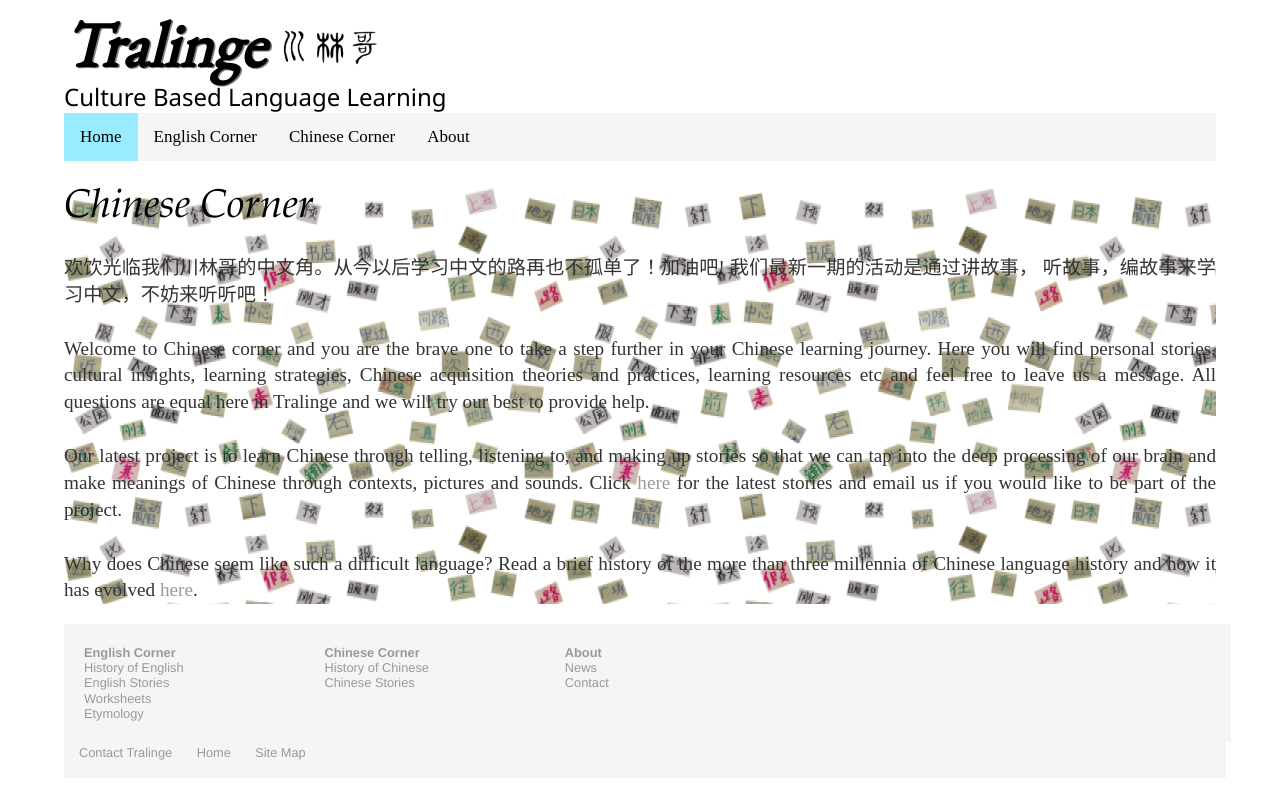
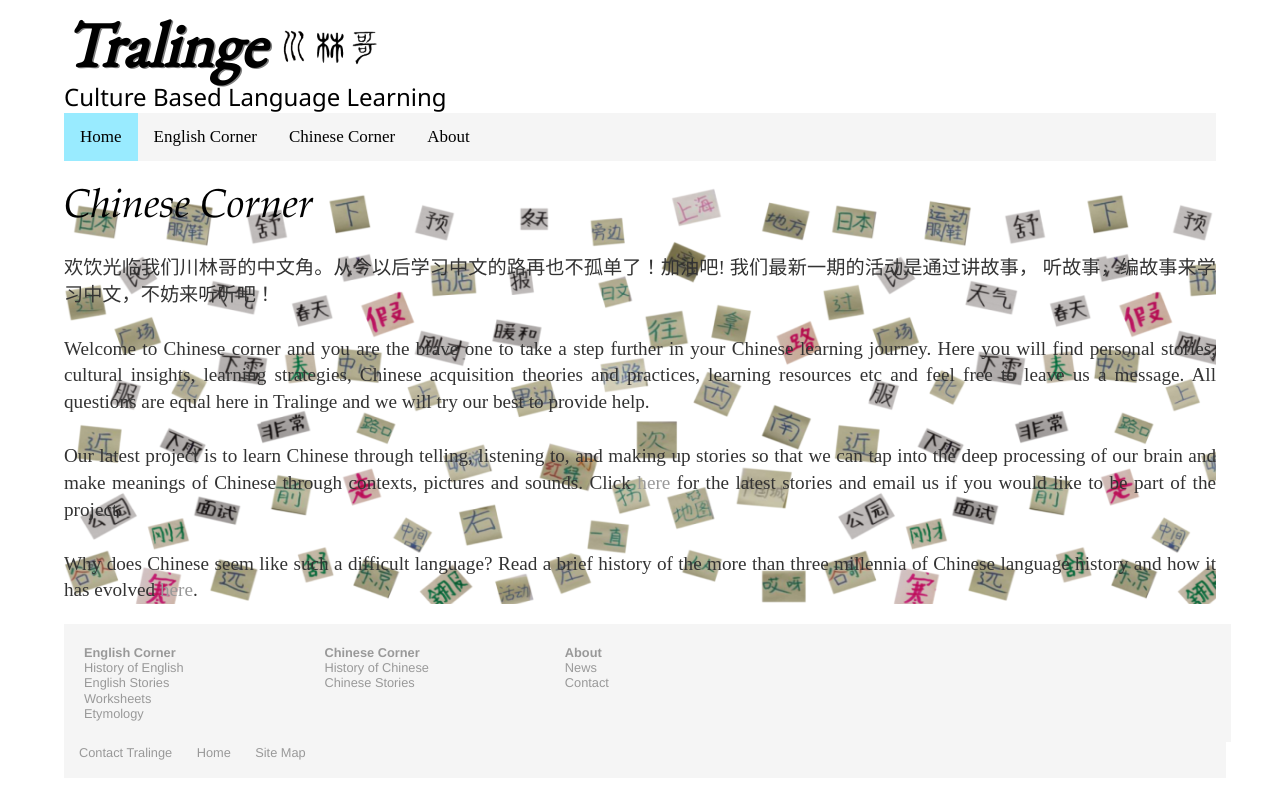
Before and after one commit to Tralinge/tralinge.github.io, a Jekyll site: the page built from chinese_corner/back1.html, in a window 1280 px wide. Shown: the top 799 px of the page. Built offline with Jekyll 4.4.1, drawn with Linux system fonts in a browser that asks for light colours.

Commit message:
Update back1.html

```diff
--- a/chinese_corner/back1.html
+++ b/chinese_corner/back1.html
@@ -2,7 +2,7 @@
 layout: default
 title: Chinese Corner | Tralinge
 ---
-<div style="background-image: url('https://www.tralinge.com/media/background/yb5.png');">
+<div style="background-image: url('https://www.tralinge.com/media/background/yb4.png');">
 	<h1>Chinese Corner</h1>
 
 	<p>
```
